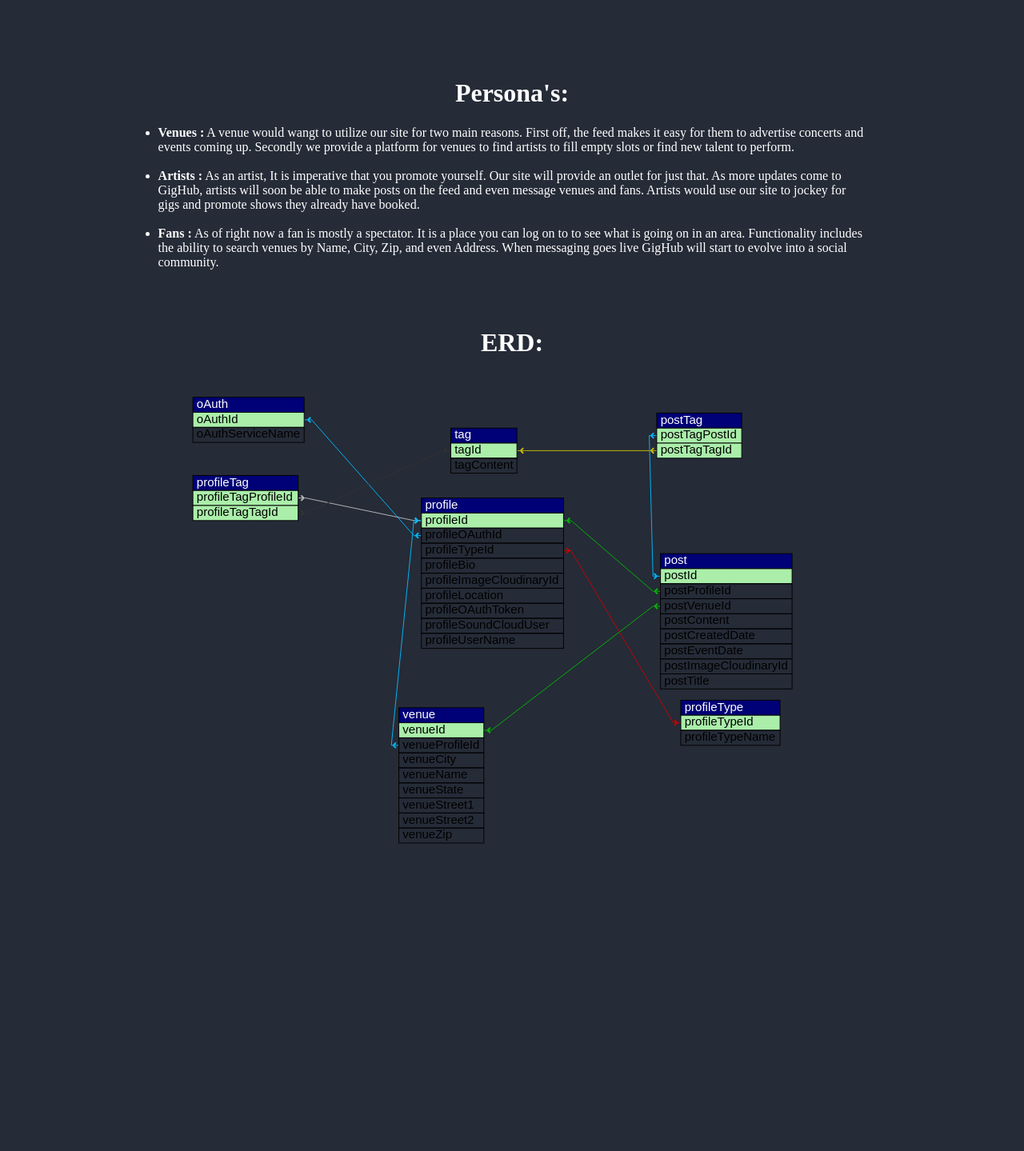
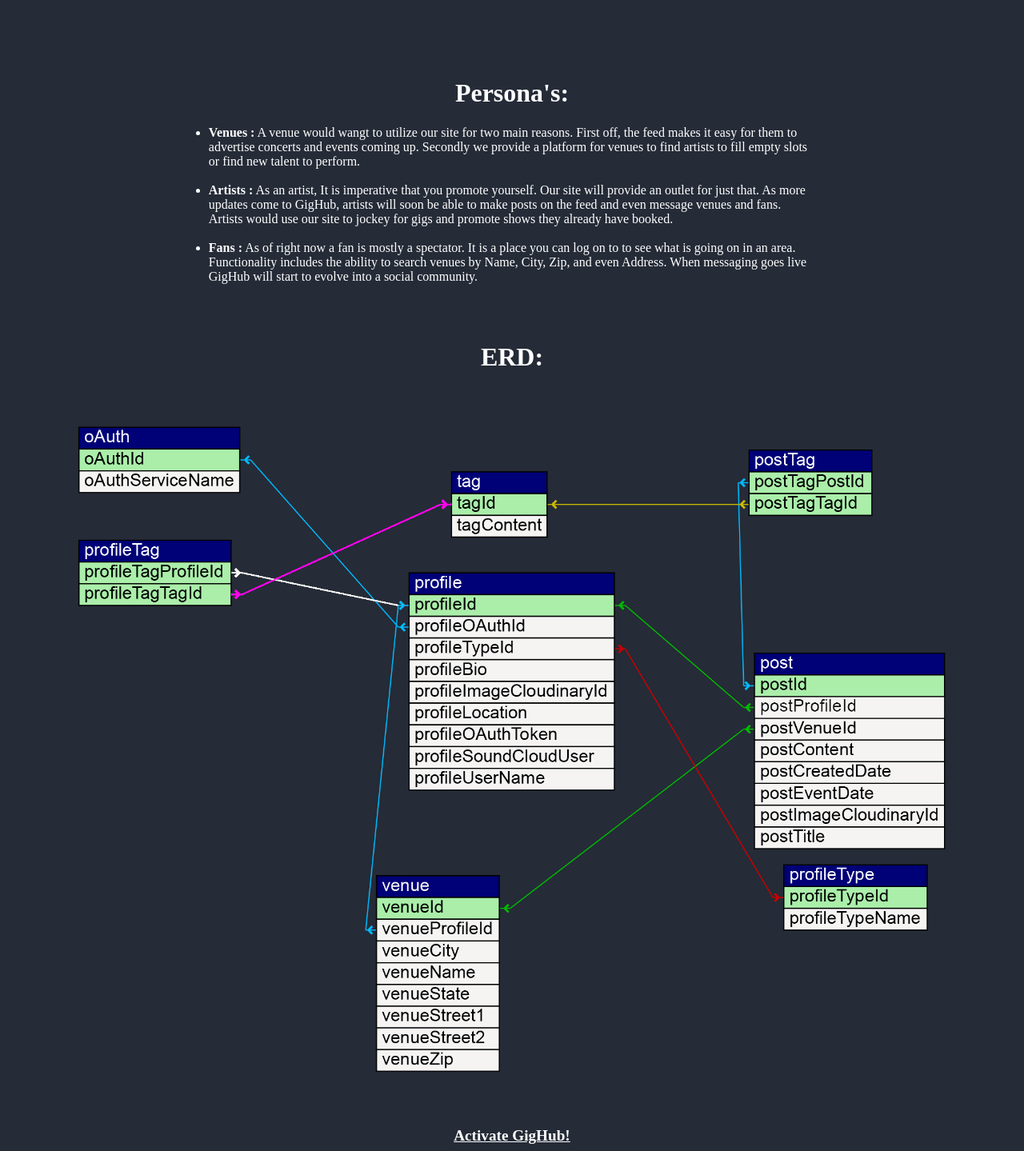
Before and after one commit to cmd-space/gighub, a PHP site: page /epic/persona-erd.php in a window 1280 px wide. Shown: the part 907-2346 px from the top of the page at 80% size. Before the commit the page ends 1962 px from the top, so only its background shows below. Run offline with PHP 8.4, Linux system fonts and the light colour scheme.

Commit message:
tweaking persona erd page

```diff
--- a/epic/persona-erd.php
+++ b/epic/persona-erd.php
@@ -20,7 +20,12 @@
 			ul {
 				background-color: #252b37;
 				color: white;
-				padding: 0 15%;
+				padding: 0 20%;
+			}
+
+			a {
+				background-color: #252b37;
+				color: white;
 			}
 		</style>
 	</head>
@@ -57,9 +62,17 @@
 			<center>
 				<br><br>
 
-				<h1>ERD:</h1>
-				<img src="../public_html/images/gighub copy.svg" alt="GigHub ERD">
-			</center>
+				<center>
+					<h1>ERD:</h1>
+					<img src="../public_html/images/GigHubERD.png" alt="GigHub ERD" height="900">
+					<br><br>
+				</center>
+
+				<center>
+					<a href="url">
+						<strong><big>Activate GigHub!</big></strong>
+					</a>
+				</center>
 		</main>
 
 	</body>
```
Also changed, not shown: public_html/images/GigHubERD.png (added).
